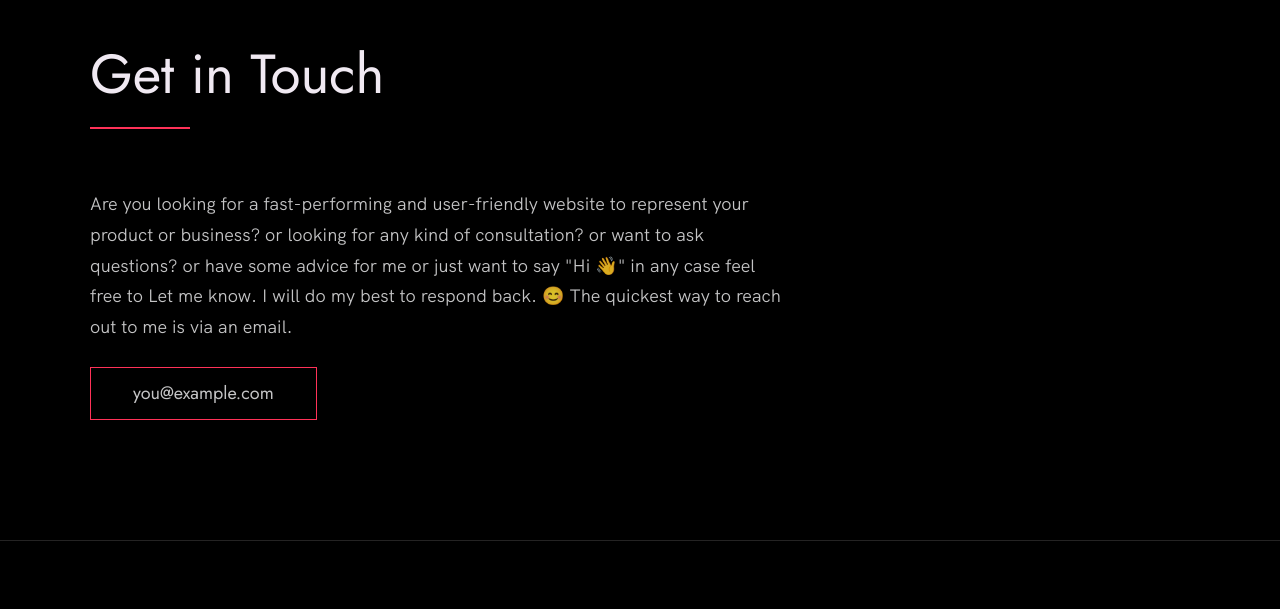
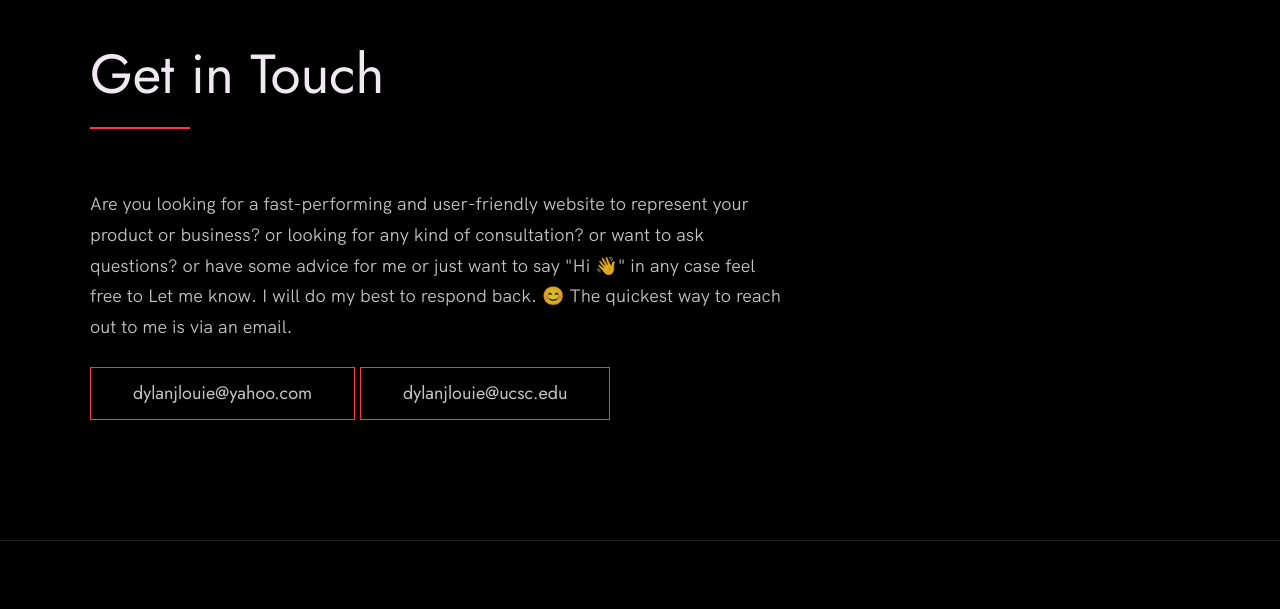
Before and after one commit to Sinfinite01/Dylan-J-Louie-Portfolio, a plain HTML site: page index.html in a window 1280 px wide. Shown: the part 3677-4286 px from the top of the page. Drawn offline with Linux system fonts and the light colour scheme.

Commit message:
add emails

```diff
--- a/index.html
+++ b/index.html
@@ -221,7 +221,8 @@
           me is via an email.
         </p>
         <!-- Replace the email with yours -->
-        <a href="mailto:you@example.com" class="btn">you@example.com</a>
+        <a href="mailto:dylanjlouie@yahoo.com" class="btn">dylanjlouie@yahoo.com</a>
+        <a href="mailto:djlouie@ucsc.edu" class="btn">dylanjlouie@ucsc.edu</a>
       </div>
     </div>
   </section>
```
